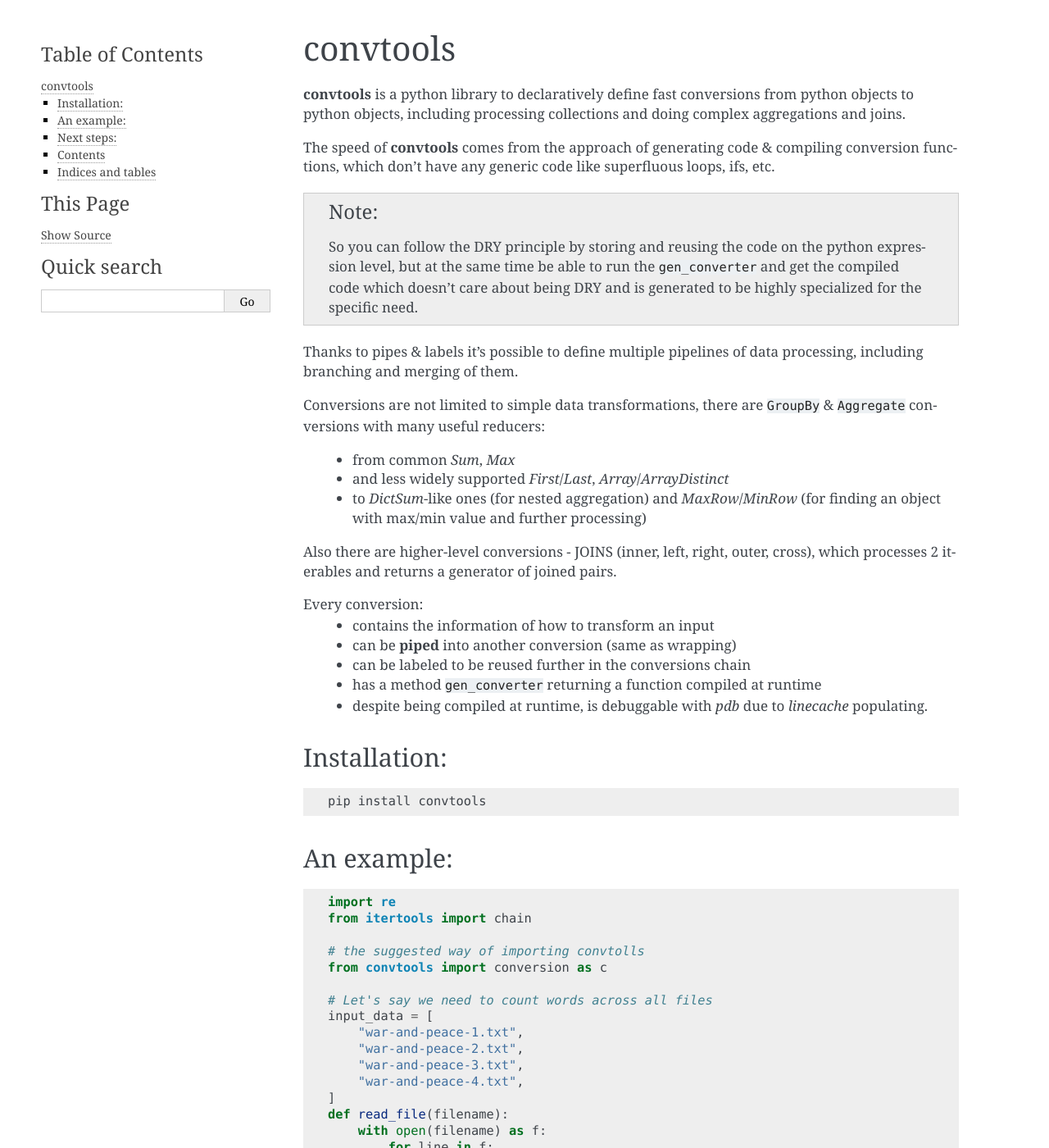
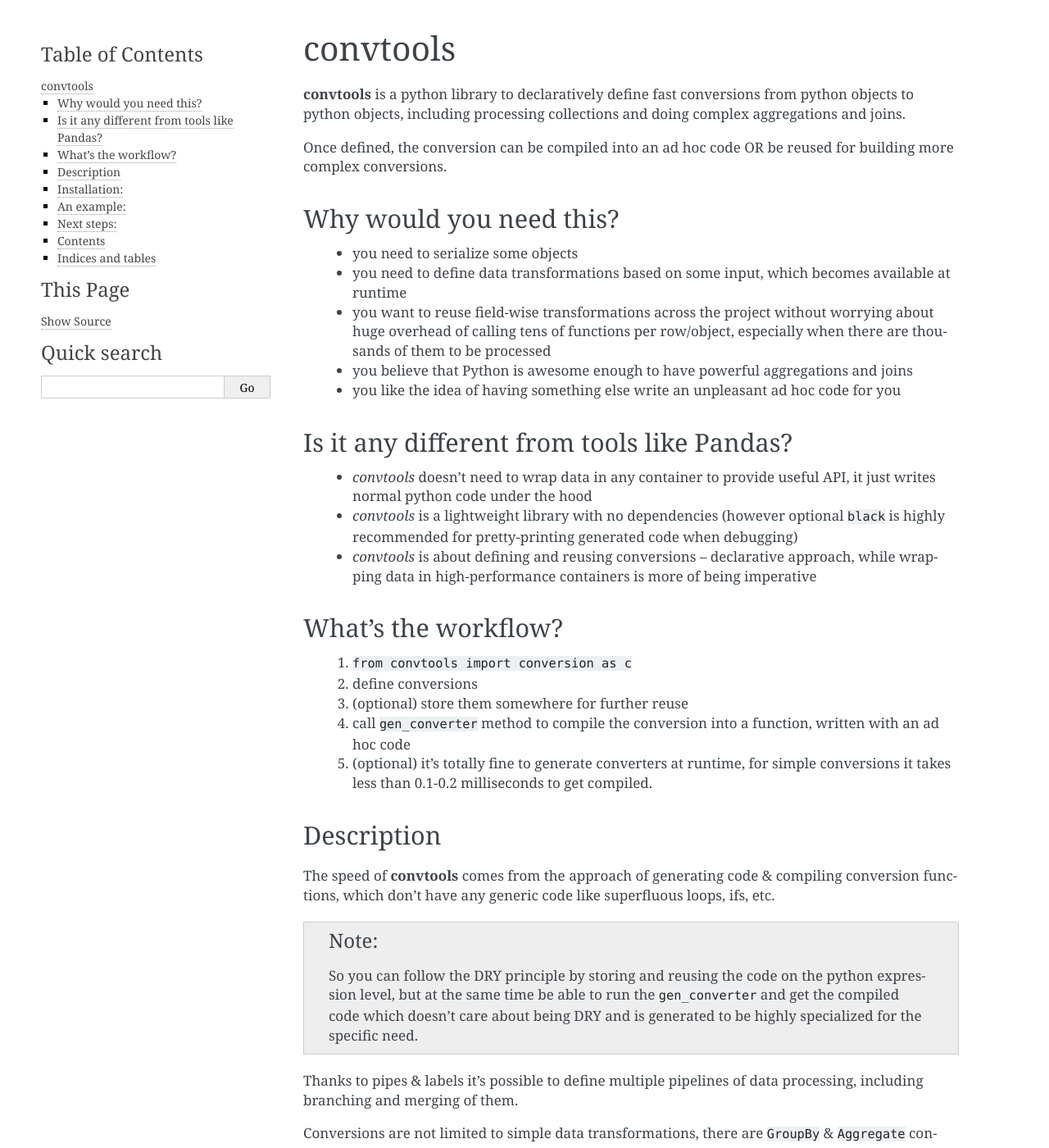
Before and after one commit to westandskif/convtools, a Sphinx documentation site: the page built from docs/index.rst, in a window 1280 px wide and 1400 px high. Shown: the whole window at 82% size. Built offline with Sphinx 7.4.7, drawn with Linux system fonts in a browser that asks for light colours.

Commit message:
improved main page docs

```diff
--- a/docs/index.rst
+++ b/docs/index.rst
@@ -7,6 +7,51 @@
 **convtools** is a python library to declaratively define fast conversions
 from python objects to python objects, including processing collections and
 doing complex aggregations and joins.
+
+Once defined, the conversion can be compiled into an ad hoc code OR be reused for
+building more complex conversions.
+
+Why would you need this?
+========================
+
+ * you need to serialize some objects
+ * you need to define data transformations based on some input,
+   which becomes available at runtime
+ * you want to reuse field-wise transformations across the project without
+   worrying about huge overhead of calling tens of functions per row/object,
+   especially when there are thousands of them to be processed
+ * you believe that Python is awesome enough to have powerful aggregations and
+   joins
+ * you like the idea of having something else write an unpleasant ad hoc
+   code for you
+
+
+Is it any different from tools like Pandas?
+===========================================
+
+ * `convtools` doesn't need to wrap data in any container to provide useful API,
+   it just writes normal python code under the hood
+ * `convtools` is a lightweight library with no dependencies (however optional
+   ``black`` is highly recommended for pretty-printing generated code
+   when debugging)
+ * `convtools` is about defining and reusing conversions -- declarative approach,
+   while wrapping data in high-performance containers is more of being imperative
+
+
+What's the workflow?
+====================
+
+ 1. ``from convtools import conversion as c``
+ 2. define conversions
+ 3. (optional) store them somewhere for further reuse
+ 4. call ``gen_converter`` method to compile the conversion into a function,
+    written with an ad hoc code
+ 5. (optional) it's totally fine to generate converters at runtime, for simple
+    conversions it takes less than 0.1-0.2 milliseconds to get compiled.
+
+
+Description
+===========
 
 The speed of **convtools** comes from the approach of generating code & compiling
 conversion functions, which don't have any generic code like superfluous
```
Also changed, not shown: README.rst (+43 -2 lines), 1 other file.
